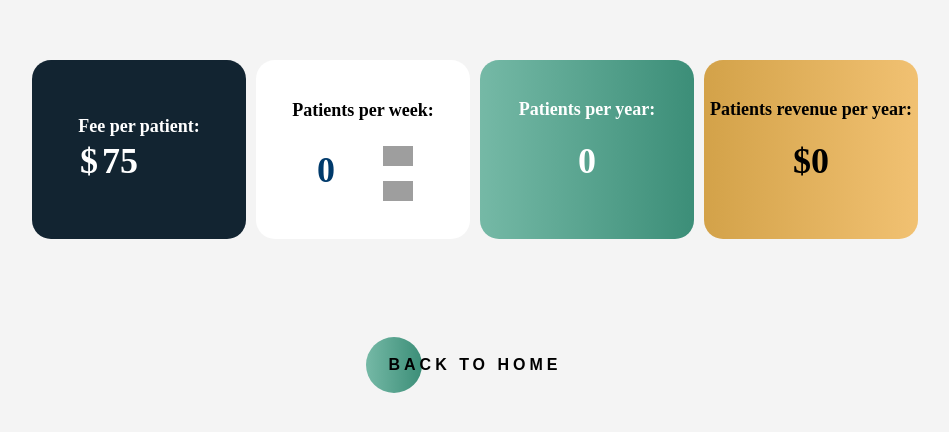
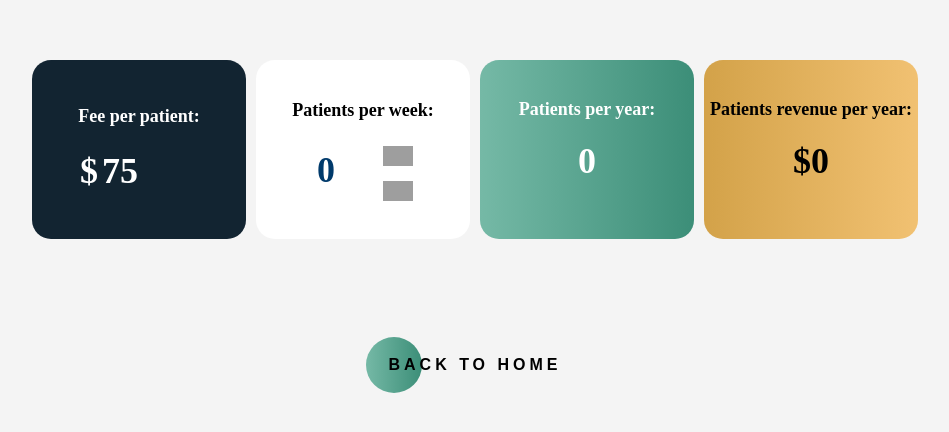
Before and after one commit to hemeshreddys/patients-revenue-calculator, a Next.js app: page /page2 in a window 1280 px wide. Shown: the part 188-620 px from the top of the page, without its empty margins (165-1114 px from the left). Built offline with nearby package versions, Linux system fonts and the light colour scheme; grey boxes are pictures that could not be loaded; a web font is replaced by a local one.

Commit message:
updated styles

```diff
--- a/components/Calculator/index.js
+++ b/components/Calculator/index.js
@@ -29,10 +29,10 @@ const Calculator = () => {
     return(
         <style.Container>
             <style.RectangleBox  boxBGColor={'#122431'}>
-                <div>Fee per patient:</div>
+                <div style={{marginBottom:'20px'}}>Fee per patient:</div>
                 <div><span style={{fontSize:'2em'}}>$</span><input type="number" id="feePerPatient" value={feePerPatient} name="quantity" min="1" max="1000" onChange={(e) => setFeePerPatient(e.target.value)}/></div>
             </style.RectangleBox>
-            <style.RectangleBox  boxBGColor={'#ffffff'} boxTextColor={'#000000'} boxInputTextColor={'#003A6B'}>
+            <style.RectangleBox boxBGColor={'#ffffff'} boxTextColor={'#000000'} boxInputTextColor={'#003A6B'}>
                 <div>Patients per week:</div>
                 <div className="dynamic-field"><input type="number" id="patientPerWeek" value={count} name="quantity" min="1" max="100" onChange={onChangePatientPerWeek}/>
                     <div className="inner-btns">
```
